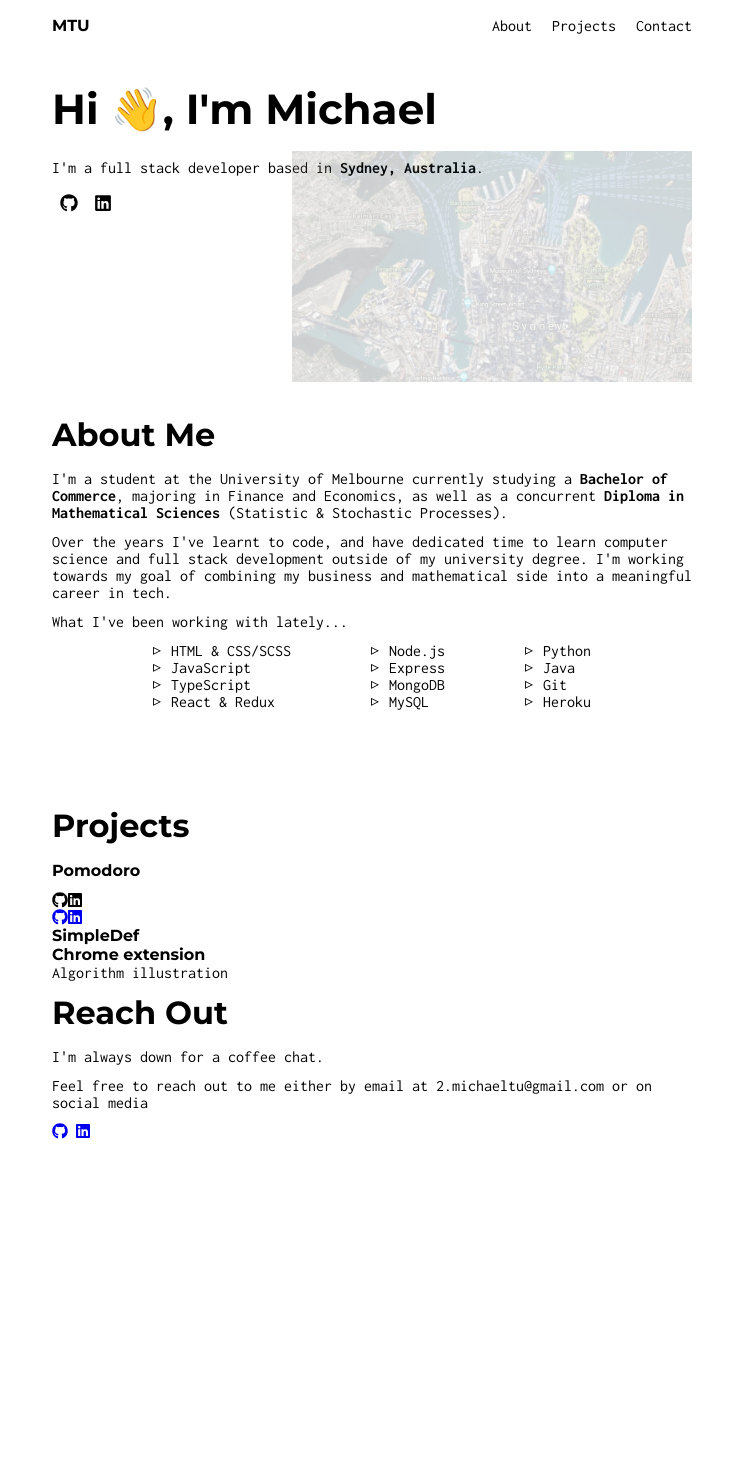
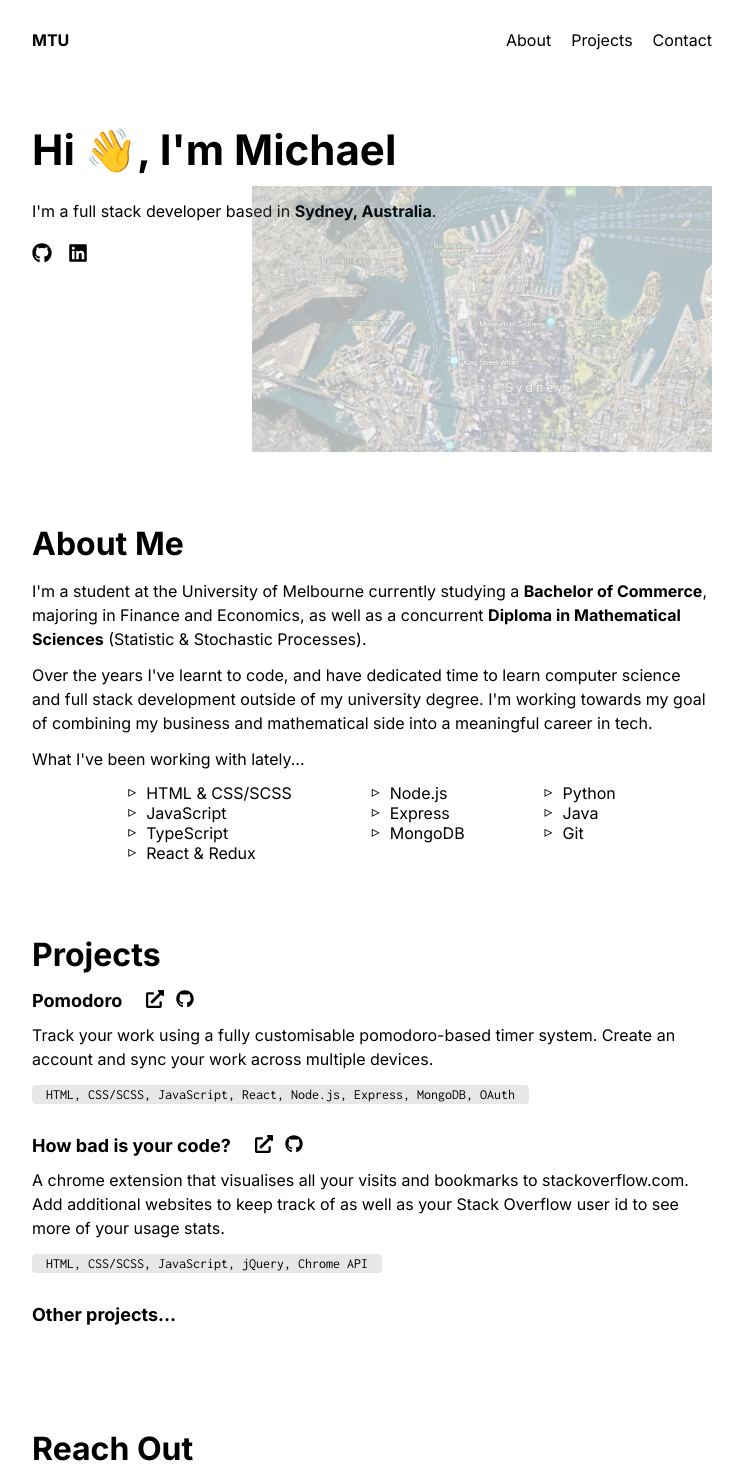
Before and after one commit to mtu2/portfolio, a React (Create React App) app: page / in a window 1280 px wide. Shown: the part 20-1490 px from the top of the page, without its empty margins (268-1011 px from the left). Before the commit the page ends 1256 px from the top, so only its background shows below. Built offline with nearby package versions, Linux system fonts and the light colour scheme.

Commit message:
Added portfolio section draft

```diff
--- a/src/App.js
+++ b/src/App.js
@@ -13,7 +13,7 @@ function App() {
     <div className={styles.app}>
       {/* Navbar */}
       <nav className={`${styles.nav} ${styles.container}`}>
-        <h3>MTU</h3>
+        <p>MTU</p>
         <ul>
           <li>About</li>
           <li>Projects</li>
@@ -30,7 +30,7 @@ function App() {
           I'm a full stack developer based in <strong>Sydney, Australia</strong>
           .
         </p>
-        <div>
+        <div className={styles.socialIcons}>
           <a href="https://github.com/mtu2" title="GitHub">
             <FontAwesomeIcon icon={["fab", "github"]} className={styles.icon} />
           </a>
@@ -72,65 +72,88 @@ function App() {
             <li>Node.js</li>
             <li>Express</li>
             <li>MongoDB</li>
-            <li>MySQL</li>
           </ul>
           <ul>
             <li>Python</li>
             <li>Java</li>
             <li>Git</li>
-            <li>Heroku</li>
           </ul>
         </div>
-        <div className={styles.background} />
       </div>
 
       {/* Projects */}
       <div className={`${styles.projectsContainer} ${styles.container}`}>
         <h2>Projects</h2>
         <div className={styles.project}>
-          <h3>Pomodoro</h3>
-          <p></p>
-          <div>
-            <FontAwesomeIcon icon={["fab", "github"]} className={styles.icon} />
-            <FontAwesomeIcon
-              icon={["fab", "linkedin"]}
-              className={styles.icon}
-            />
+          <div className={styles.projectTitle}>
+            <h3>Pomodoro</h3>
             <div>
+              <a href="http://mtu-pomodoro.herokuapp.com/" title="Pomodoro">
+                <FontAwesomeIcon
+                  icon={["fas", "external-link-alt"]}
+                  className={styles.icon}
+                />
+              </a>
               <a href="https://github.com/mtu2" title="GitHub">
                 <FontAwesomeIcon
                   icon={["fab", "github"]}
                   className={styles.icon}
                 />
               </a>
-              <a href="www.linkedin.com/in/tu-michael" title="LinkedIn">
+            </div>
+          </div>
+          <p>
+            Track your work using a fully customisable pomodoro-based timer
+            system. Create an account and sync your work across multiple
+            devices.
+          </p>
+          <code>
+            HTML, CSS/SCSS, JavaScript, React, Node.js, Express, MongoDB, OAuth
+          </code>
+        </div>
+        <div className={styles.project}>
+          <div className={styles.projectTitle}>
+            <h3>How bad is your code?</h3>
+            <div>
+              <a
+                href="https://chrome.google.com/webstore/detail/how-bad-is-your-code/imhffphhfhhmdohjflcnahlnjcoogafk?hl=en/"
+                title="How bad is your code? - Chrome Webstore"
+              >
                 <FontAwesomeIcon
-                  icon={["fab", "linkedin"]}
+                  icon={["fas", "external-link-alt"]}
+                  className={styles.icon}
+                />
+              </a>
+              <a href="https://github.com/mtu2" title="GitHub">
+                <FontAwesomeIcon
+                  icon={["fab", "github"]}
                   className={styles.icon}
                 />
               </a>
             </div>
           </div>
-          <h3>SimpleDef</h3>
-          <h3>Chrome extension</h3>
-          <p>Algorithm illustration</p>
-          <h2>Reach Out</h2>
-          <p>I'm always down for a coffee chat.</p>
           <p>
-            Feel free to reach out to me either by email at{" "}
-            <span className={styles.email}>2.michaeltu@gmail.com</span> or on
-            social media
+            A chrome extension that visualises all your visits and bookmarks to
+            stackoverflow.com. Add additional websites to keep track of as well
+            as your Stack Overflow user id to see more of your usage stats.
           </p>
-          <a href="https://github.com/mtu2" title="GitHub">
-            <FontAwesomeIcon icon={["fab", "github"]} className={styles.icon} />
-          </a>{" "}
-          <a href="www.linkedin.com/in/tu-michael" title="LinkedIn">
-            <FontAwesomeIcon
-              icon={["fab", "linkedin"]}
-              className={styles.icon}
-            />
-          </a>
+          <code>HTML, CSS/SCSS, JavaScript, jQuery, Chrome API</code>
         </div>
+        <div className={styles.project}>
+          <div className={styles.projectTitle}>
+            <h3>Other projects...</h3>
+          </div>
+        </div>
+      </div>
+
+      <div className={`${styles.reachOutContainer} ${styles.container}`}>
+        <h2>Reach Out</h2>
+        <p>
+          I'm always down for a coffee chat. Feel free to reach out to me either
+          by email at{" "}
+          <span className={styles.email}>2.michaeltu@gmail.com</span> or on
+          social media.
+        </p>
       </div>
     </div>
   );
--- a/src/App.module.scss
+++ b/src/App.module.scss
@@ -1,51 +1,64 @@
-.app {
-  display: flex;
-  flex-direction: column;
-  align-items: center;
+/* Variables */
+$font-color-light-mode: #000000;
+$font-color-dark-mode: #ffffff;
+$bg-color-light-mode: #ffffff;
+$bg-color-dark-mode: #29272a;
 
+/* Default Styling */
 h1 {
   margin-bottom: 24px;
   font-weight: 700;
   font-size: 42px;
-    font-family: "Montserrat", sans-serif;
+  font-family: "Inter", sans-serif;
 }
 h2 {
   margin-bottom: 16px;
   font-weight: 700;
   font-size: 32px;
-    font-family: "Montserrat", sans-serif;
+  font-family: "Inter", sans-serif;
 }
 h3 {
+  margin-bottom: 12px;
   font-weight: 700;
-    font-size: 16px;
-    font-family: "Montserrat", sans-serif;
+  font-size: 18px;
+  font-family: "Inter", sans-serif;
 }
 p {
   margin-bottom: 12px;
   font-size: 16px;
-    font-family: "Inconsolata", monospace;
+  line-height: 24px;
+  font-family: "Inter", sans-serif;
 }
+
+/* App */
+.app {
+  display: flex;
+  flex-direction: column;
+  align-items: center;
 }
 .container {
   width: calc(100vw - 96px);
-  max-width: 640px;
+  max-width: 680px;
+  margin-bottom: 72px;
 }
+
 .nav {
   display: flex;
   justify-content: space-between;
   align-items: center;
 
-  margin-top: 36px;
-  margin-bottom: 48px;
+  margin: 48px 0 72px 0px;
 
-  h3 {
+  p {
+    font-weight: 700;
+    margin: 0;
     &:hover {
       cursor: pointer;
     }
   }
   ul li {
+    display: inline-block;
     font-size: 16px;
-    display: inline-block;
     margin-left: 20px;
 
     &:hover {
@@ -53,34 +66,36 @@
     }
   }
 }
+
 .landingContainer {
   position: relative;
-  margin-bottom: 196px;
+  height: 328px;
 
-  img {
-    width: 400px;
-
-    // max-width: 800px;
-
-    position: absolute;
-    top: 50%;
-    right: 0;
-    opacity: 0.2;
+  p {
+    margin-bottom: 20px;
   }
+  .socialIcons {
     .icon {
-    height: 18px;
-    width: 18px;
-    margin: 6px 8px;
+      height: 20px;
+      width: 20px;
+      margin-right: 16px;
       color: black;
       :hover {
         cursor: pointer;
       }
     }
   }
+  img {
+    width: 460px;
+    // max-width: 800px;
+
+    position: absolute;
+    bottom: 0;
+    right: 0;
+    opacity: 0.3;
+  }
+}
 .aboutMeContainer {
-  position: relative;
-  margin-bottom: 96px;
-
   .skills {
     display: flex;
     justify-content: center;
@@ -102,15 +117,33 @@
       }
     }
   }
-  .background {
-    position: absolute;
-    background-color: rgba(245, 245, 220, 0);
-    top: -16px;
-    left: -48px;
-    height: calc(100% + 24px + 24px);
-    width: calc(100% + 48px + 48px);
+}
+.projectsContainer {
+  .project {
+    margin-bottom: 32px;
+
+    .projectTitle {
+      display: flex;
+      margin-bottom: 12px;
+
+      h3 {
+        margin-bottom: 0px;
+        margin-right: 24px;
+      }
+      .icon {
+        height: 18px;
+        width: 18px;
+        color: $font-color-light-mode;
+        margin-right: 12px;
       }
     }
-.projectsContainer {
-  margin-bottom: 96px;
+    code {
+      padding: 2px 14px;
+      background-color: #e7e7e7;
+      border-radius: 4px;
+
+      font-family: "Inconsolata", monospace;
+      font-size: 14px;
     }
+  }
+}
--- a/src/index.css
+++ b/src/index.css
@@ -12,12 +12,8 @@
   margin: 0;
   box-sizing: border-box;
 }
-/* html {
+html {
   font-family: "Inter", sans-serif;
-} */
-
-html {
-  font-family: "Inconsolata", monospace;
 }
 body {
   background-color: #ffffff;
```
Also changed, not shown: 1 other file (tests, documents, lock files or other folders). Lines whose indentation alone changed are shown as unchanged.
